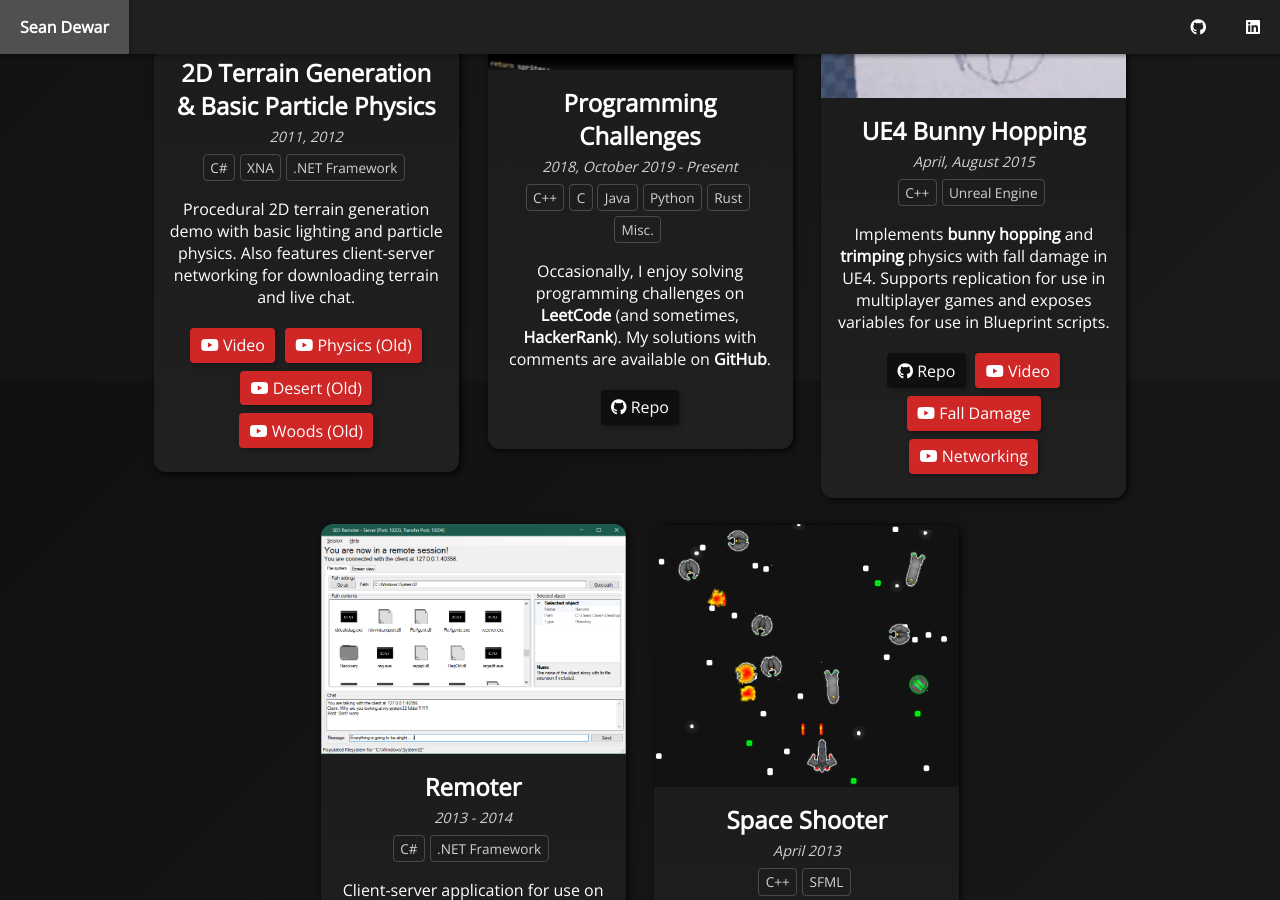
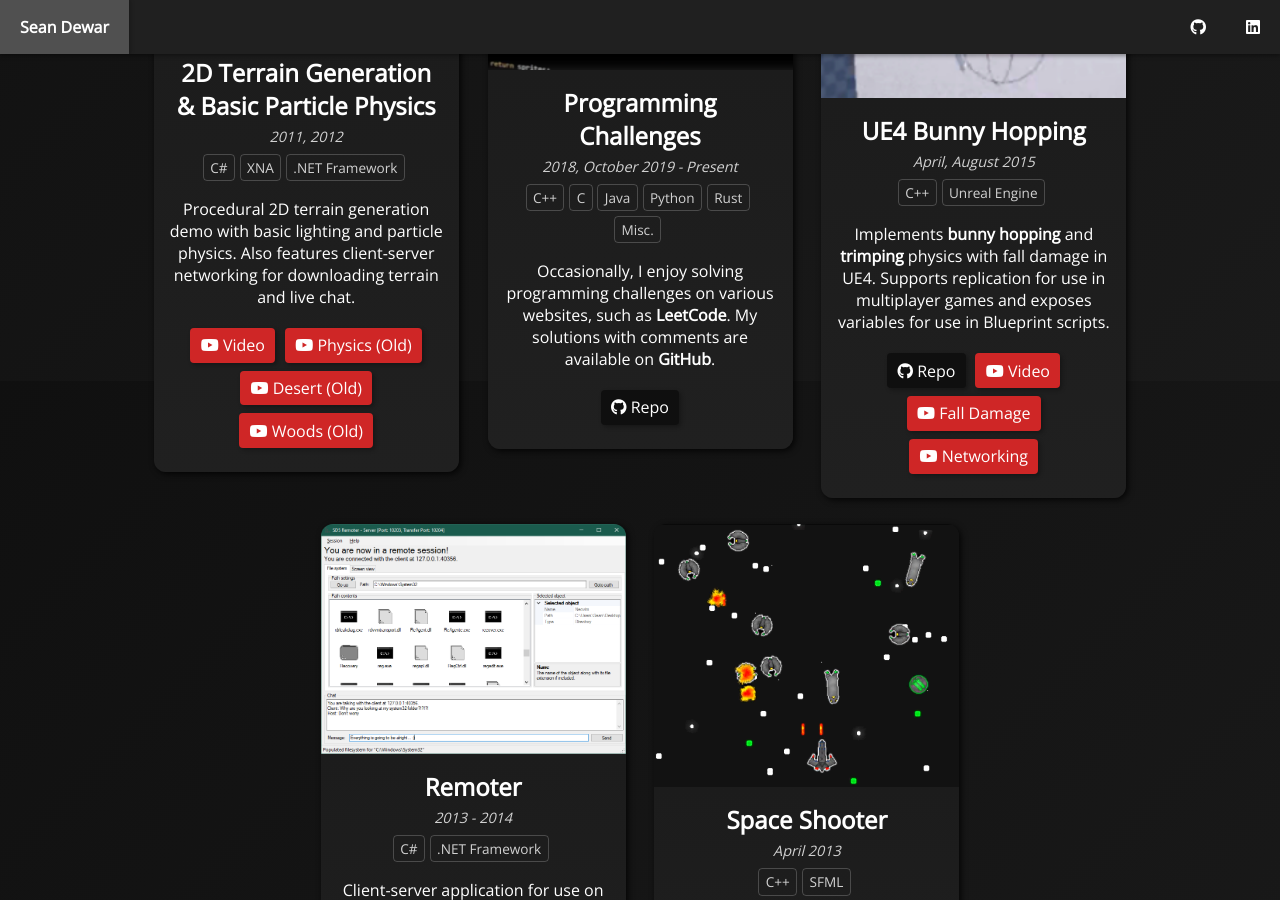
Before and after one commit to seandewar/seandewar.github.io, a Jekyll site: the page built from index.html, in a window 1280 px wide and 900 px high, scrolled down 4641 px. Built offline with Jekyll 4.4.1, drawn with Linux system fonts in a browser that asks for light colours; nearby versions of some CDN libraries.

Commit message:
Update challenge-solutions project description

```diff
--- a/_data/projects/misc_projects.yml
+++ b/_data/projects/misc_projects.yml
@@ -131,9 +131,8 @@
     - "Rust"
     - "Misc."
   short_desc: |
-    Occasionally, I enjoy solving programming challenges on
-    [LeetCode](https://leetcode.com/) (and sometimes,
-    [HackerRank](https://www.hackerrank.com/)). My solutions with comments are
+    Occasionally, I enjoy solving programming challenges on various websites,
+    such as [LeetCode](https://leetcode.com/). My solutions with comments are
     available on [GitHub](https://github.com/seandewar/challenge-solutions).
   links:
     - url: "https://github.com/seandewar/challenge-solutions"
```
